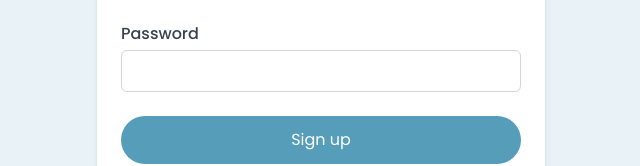
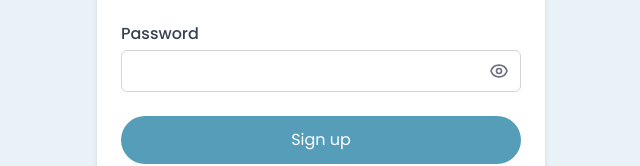
Before and after one commit to VoMinhKhoii/event-management-web-app, a React (Vite) app in the folder client/: page /signup in a window 1280 px wide. Shown: the part 437-603 px from the top of the page, without its empty margins (319-959 px from the left). Built offline with nearby package versions, Linux system fonts and the light colour scheme; what javascript-time-ago would draw is missing.

Commit message:
Add eye icon to toggle visibility between show and hide

```diff
--- a/client/src/pages/Login/LoginPage.jsx
+++ b/client/src/pages/Login/LoginPage.jsx
@@ -10,6 +10,7 @@
     const { updateUser } = useContext(AuthContext);
     const [isLoading, setIsLoading] = useState(false);
     const [error, setError] = useState(null);
+    const [showPassword, setShowPassword] = useState(false);
     const [formData, setFormData] = useState({
         username: '',
         password: ''
@@ -21,6 +22,10 @@
             ...prev,
             [name]: value
         }));
+    };
+
+    const togglePasswordVisibility = () => {
+        setShowPassword(!showPassword);
     };
 
     const handleSubmit = async (e) => {
@@ -91,15 +96,33 @@
                         <div className="flex justify-between items-center mb-1">
                             <label htmlFor="password" className="block font-medium text-[#374151]">Password</label>
                         </div>
+                        <div className="relative">
                             <input
-                            type="password"
+                                type={showPassword ? "text" : "password"}
                                 id="password"
                                 name="password"
                                 value={formData.password}
                                 onChange={handleChange}
-                            className="w-full px-3 py-2 border border-gray-300 rounded-md focus:outline-none"
+                                className="w-full px-3 py-2 border border-gray-300 rounded-md focus:outline-none pr-10"
                                 required
                             />
+                            <button
+                                type="button"
+                                onClick={togglePasswordVisibility}
+                                className="absolute right-3 top-1/2 transform -translate-y-1/2 text-gray-500 focus:outline-none"
+                            >
+                                {showPassword ? (
+                                    <svg className="w-5 h-5" fill="none" stroke="currentColor" viewBox="0 0 24 24">
+                                        <path strokeLinecap="round" strokeLinejoin="round" strokeWidth="2" d="M13.875 18.825A10.05 10.05 0 0112 19c-4.478 0-8.268-2.943-9.543-7A9.97 9.97 0 014.02 8.971m5.858.908a3 3 0 114.243 4.243M9.878 9.878l4.242 4.242M9.88 9.88l-3.29-3.29m7.532 7.532l3.29 3.29M3 3l18 18" />
+                                    </svg>
+                                ) : (
+                                    <svg className="w-5 h-5" fill="none" stroke="currentColor" viewBox="0 0 24 24">
+                                        <path strokeLinecap="round" strokeLinejoin="round" strokeWidth="2" d="M15 12a3 3 0 11-6 0 3 3 0 016 0z" />
+                                        <path strokeLinecap="round" strokeLinejoin="round" strokeWidth="2" d="M2.458 12C3.732 7.943 7.523 5 12 5c4.478 0 8.268 2.943 9.542 7-1.274 4.057-5.064 7-9.542 7-4.477 0-8.268-2.943-9.542-7z" />
+                                    </svg>
+                                )}
+                            </button>
+                        </div>
                     </div>
 
                     <button
--- a/client/src/pages/SignUp/SignUpPage.jsx
+++ b/client/src/pages/SignUp/SignUpPage.jsx
@@ -6,6 +6,7 @@
 const SignUpPage = () => {
 
     const [error, setError] = useState(null);
+    const [showPassword, setShowPassword] = useState(false);
     const [passwordStrength, setPasswordStrength] = useState({
         score: 0,
         message: "",
@@ -15,6 +16,10 @@
     const [isLoading, setIsLoading] = useState(false);
     const [successMessage, setSuccessMessage] = useState(null);
     const navigate = useNavigate();
+
+    const togglePasswordVisibility = () => {
+        setShowPassword(!showPassword);
+    };
 
     const checkPasswordStrength = (password) => {
         let score = 0;
@@ -183,14 +188,32 @@
 
                     <div className="mb-6">
                         <label htmlFor="password" className="block font-medium text-[#374151] mb-1">Password</label>
+                        <div className="relative">
                             <input
-                            type="password"
+                                type={showPassword ? "text" : "password"}
                                 id="password"
                                 name="password"
-                            className="w-full px-3 py-2 border border-gray-300 rounded-md focus:outline-none"
+                                className="w-full px-3 py-2 border border-gray-300 rounded-md focus:outline-none pr-10"
                                 required
                                 onChange={handlePasswordChange}
                             />
+                            <button
+                                type="button"
+                                onClick={togglePasswordVisibility}
+                                className="absolute right-3 top-1/2 transform -translate-y-1/2 text-gray-500 focus:outline-none"
+                            >
+                                {showPassword ? (
+                                    <svg className="w-5 h-5" fill="none" stroke="currentColor" viewBox="0 0 24 24">
+                                        <path strokeLinecap="round" strokeLinejoin="round" strokeWidth="2" d="M13.875 18.825A10.05 10.05 0 0112 19c-4.478 0-8.268-2.943-9.543-7A9.97 9.97 0 014.02 8.971m5.858.908a3 3 0 114.243 4.243M9.878 9.878l4.242 4.242M9.88 9.88l-3.29-3.29m7.532 7.532l3.29 3.29M3 3l18 18" />
+                                    </svg>
+                                ) : (
+                                    <svg className="w-5 h-5" fill="none" stroke="currentColor" viewBox="0 0 24 24">
+                                        <path strokeLinecap="round" strokeLinejoin="round" strokeWidth="2" d="M15 12a3 3 0 11-6 0 3 3 0 016 0z" />
+                                        <path strokeLinecap="round" strokeLinejoin="round" strokeWidth="2" d="M2.458 12C3.732 7.943 7.523 5 12 5c4.478 0 8.268 2.943 9.542 7-1.274 4.057-5.064 7-9.542 7-4.477 0-8.268-2.943-9.542-7z" />
+                                    </svg>
+                                )}
+                            </button>
+                        </div>
 
                         {/* Password strength indicator */}
                         {passwordStrength.message &&  (
```
Lines whose indentation alone changed are shown as unchanged.
